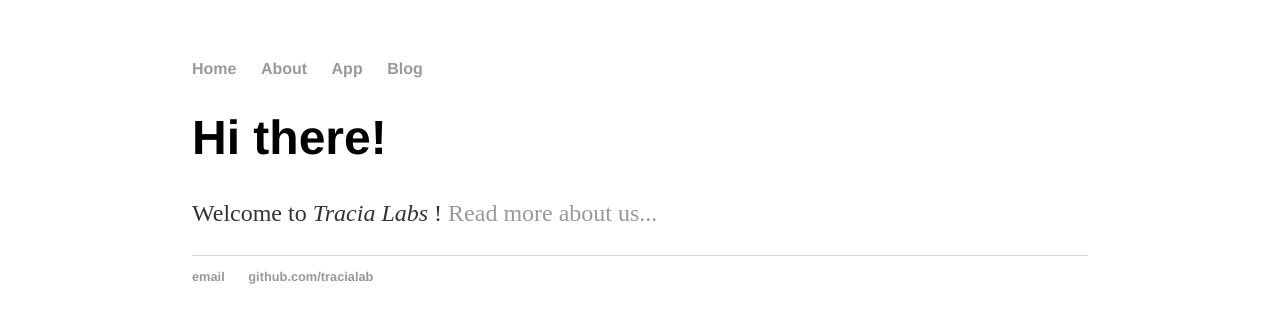
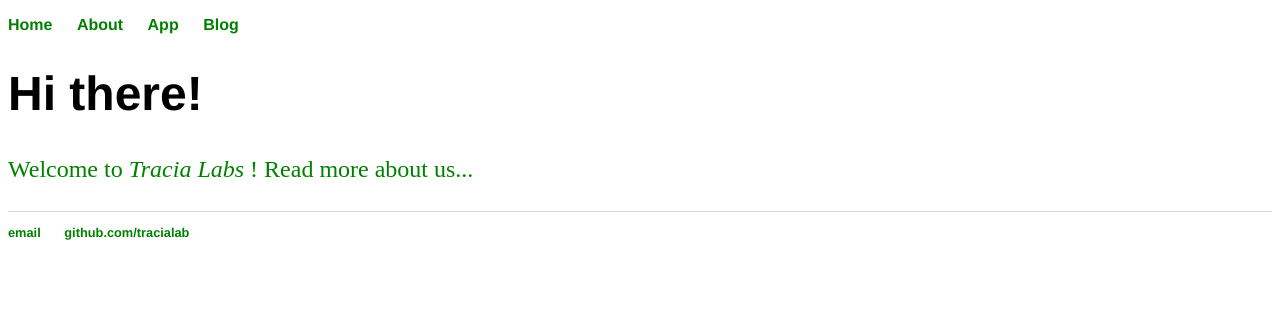
Before and after one commit to tracialab/tracialabs.github.io, a Jekyll site: the page built from index.html, in a window 1280 px wide. Shown: the top 323 px of the page. Built offline with Jekyll 4.4.1, drawn with Linux system fonts in a browser that asks for light colours.

Commit message:
Changed color settings in main.css

```diff
--- a/css/main.css
+++ b/css/main.css
@@ -1,3 +1,6 @@
+
+
+<style>
 body {
     margin: 60px auto;
     width: 70%;
@@ -14,7 +17,7 @@ nav ul li, footer ul li {
 }
 a {
     text-decoration: none;
-    color: #999;
+    color: green;
 }
 a:hover {
     text-decoration: underline;
@@ -26,7 +29,7 @@ h1 {
 p {
     font-size: 1.5em;
     line-height: 1.4em;
-    color: #333;
+    color: green;
 }
 footer {
     border-top: 1px solid #d5d5d5;
--- a/index.html
+++ b/index.html
@@ -3,6 +3,19 @@ layout: default
 title: TraCiA Lab
 ---
 <div class="blurb">
+
      	<h1>Hi there!</h1>
-	<p>Welcome to <em>Tracia Labs</em> ! <a href="/about">Read more about us...</a></p>
+	<p class="welcome">Welcome to <em>Tracia Labs</em> ! <a href="/about">Read more about us...</a>
+    </p>
+
+
 </div><!-- /.blurb -->
+
+
+<style>
+    .tac{
+        text-align: center;
+    }
+
+
+</style>
```
Also changed, not shown: 1 other file.
